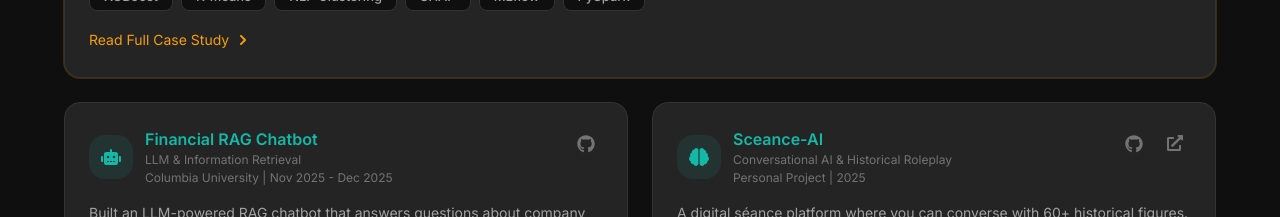
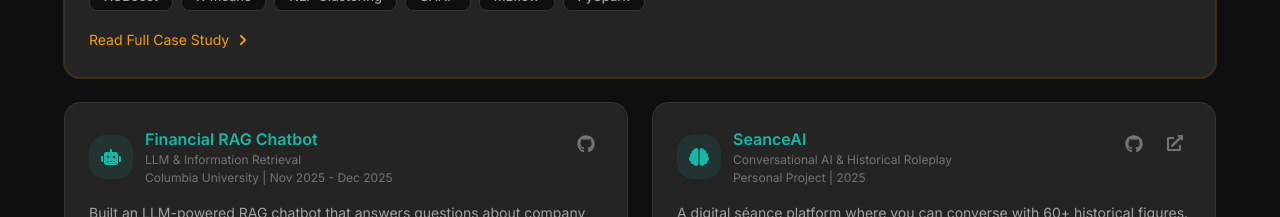
Before and after one commit to ARJUNVARMA2000/Portfolio-Website, a Next.js app: page / in a window 1280 px wide. Shown: the part 3900-4117 px from the top of the page. Built offline with nearby package versions, Linux system fonts and the light colour scheme.

Commit message:
Fix SeanceAI naming consistency and Railway URL - Standardize project name to 'SeanceAI' everywhere (fix typo 'Sceance-AI') - Update Railway demo URL from sceance-ai to seance-ai

```diff
--- a/components/Projects.tsx
+++ b/components/Projects.tsx
@@ -206,7 +206,7 @@ const projects = [
     caseStudy: financialRagCaseStudy,
   },
   {
-    title: "Sceance-AI",
+    title: "SeanceAI",
     subtitle: "Conversational AI & Historical Roleplay",
     description:
       "A digital séance platform where you can converse with 60+ historical figures. Features Seance Mode (one-on-one) and Dinner Party Mode (multi-figure conversations) with authentic, era-appropriate personalities and knowledge.",
@@ -219,7 +219,7 @@ const projects = [
       "Museum-themed UI design",
     ],
     github: "https://github.com/ARJUNVARMA2000/Seance_AI",
-    demo: "https://sceance-ai.up.railway.app",
+    demo: "https://seance-ai.up.railway.app",
     period: "2025",
     org: "Personal Project",
     caseStudy: sceanceAiCaseStudy,
--- a/lib/resume-context.ts
+++ b/lib/resume-context.ts
@@ -58,7 +58,7 @@ You are an AI assistant on Arjun Varma's portfolio website. You answer questions
 - Built an LLM-powered RAG chatbot answering questions about company financials from SEC filings
 - Implemented Streamlit UI + FastAPI backend with ChromaDB semantic retrieval
 
-### Sceance-AI
+### SeanceAI
 - Digital séance platform for conversing with 60+ historical figures
 - Features Seance Mode (one-on-one) and Dinner Party Mode (multi-figure conversations)
 - Authentic, era-appropriate personalities and knowledge boundaries
```
Also changed, not shown: 2 other files (tests, documents, lock files or other folders).
